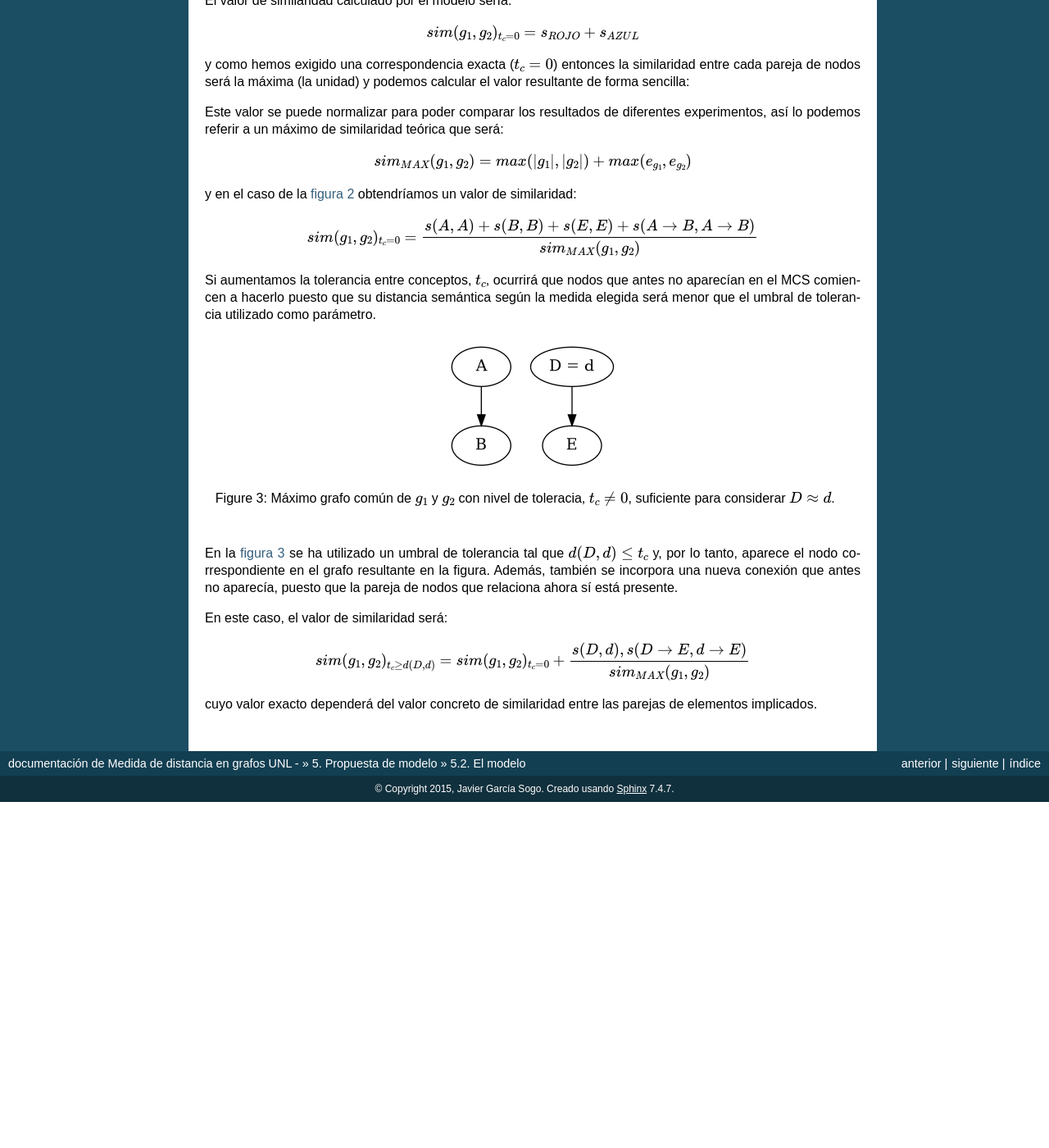
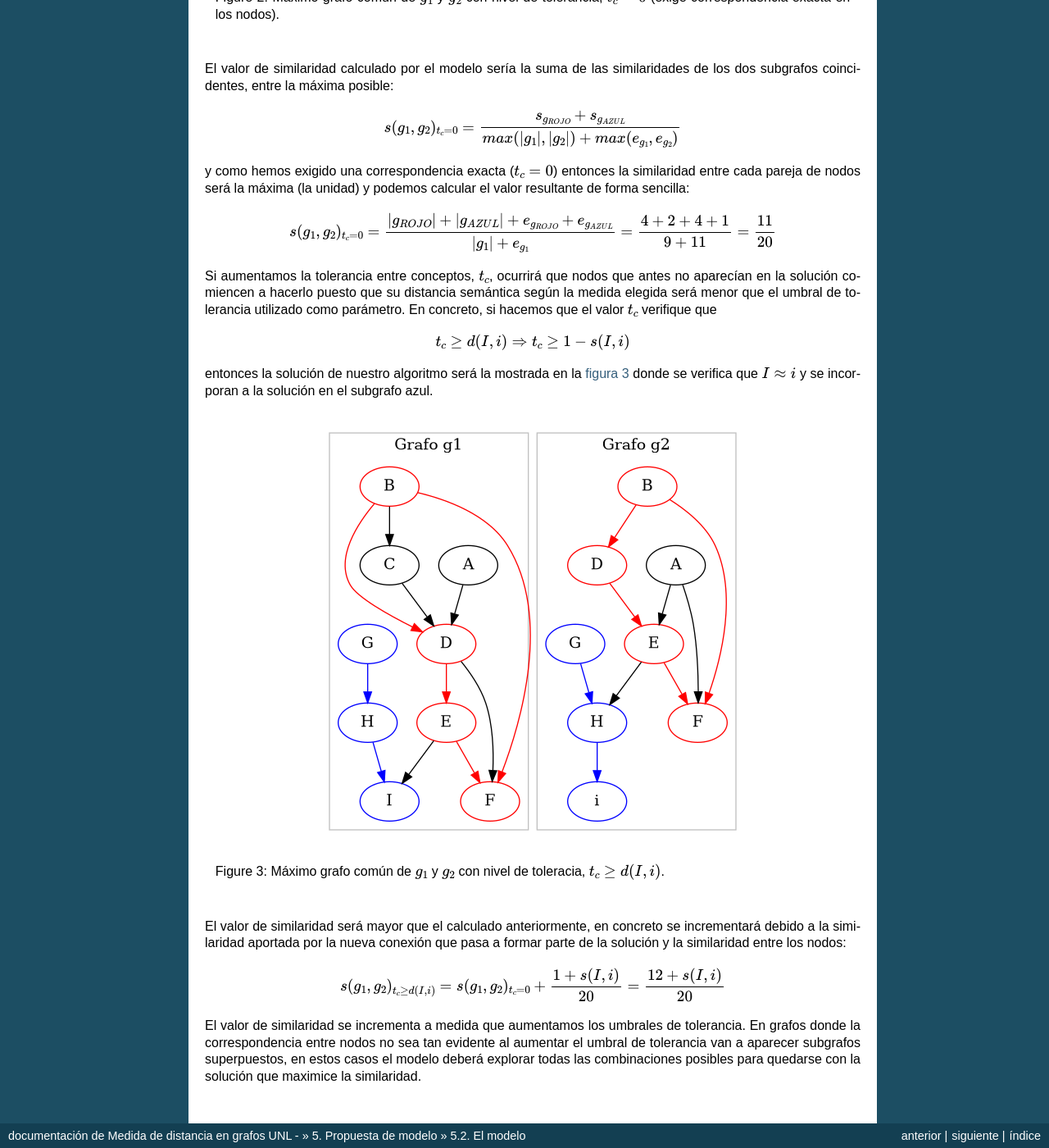
Before and after one commit to jgsogo/muia_tfm, a Sphinx documentation site: the page built from doc/4.model/ii.modelo.rst, in a window 1280 px wide and 1400 px high, scrolled down 2190 px. Shown: the whole window at 82% size. Built offline with Sphinx 7.4.7, drawn with Linux system fonts in a browser that asks for light colours; before the commit the page ends 3168 px from its top, so only the background shows below that; some of the changed text lies outside the part shown.

Commit message:
fini modelo

```diff
--- a/doc/4.model/ii.modelo.rst
+++ b/doc/4.model/ii.modelo.rst
@@ -42,12 +42,6 @@ Por lo tanto, el valor de similaridad se calcularía como
    s(G_1, G_2) = \frac{sim(G_1, G_2)}{sim_{MAX}(G_1, G_2)}
 
 y tomará siempre valores en el intervalo :math:`[0, 1]`.
-
-
-En la :num:`figura #fig-model-example-graph` se muestran dos grafos que servirán de
-ejemplo para ilustrar el modelo. En este caso no se han introducido etiquetas en las
-relaciones para simplificar la representación.
-
 
 .. _fig-model-example-graph:
 .. graphviz::
@@ -96,6 +90,9 @@ relaciones para simplificar la representación.
      }
    }
 
+En la :num:`figura #fig-model-example-graph` se muestran dos grafos que servirán de
+ejemplo para ilustrar el modelo. En este caso no se han introducido etiquetas en las
+relaciones para simplificar la representación.
 
 El algoritmo de McGregor nos permitirá realizar la búsqueda del máximo grafo común
 de una forma ordenada. Utilizando un nivel de tolerancia entre conceptos :math:`t_c=0`
@@ -104,12 +101,16 @@ exigimos una correspondencia exacta entre ellos y obtenemos el resultado de la
 
 En dicha figura se ha marcado en color los nodos y las relaciones que pertenecen a
 la solución de nuestro algoritmo: en este caso estaría formada por dos subgrafos
-(el rojo se correspondenría con el máximo grafo común) y ambos contribuyen.
+(el rojo se correspondenría con el máximo grafo común) y ambos contribuyen al
+valor de similaridad. A pesar de que hay otros nodos que también están presentes
+en ambos grafos (como el nodo :math:`A`) éste no forma parte de la solución puesto
+que está aislado y ya hemos comentado que sólo se consideran aquellos componentes que
+estén formados por un mínimo de dos nodos (como es el caso de la pareja :math:`G, H`).
 
 
 .. _fig-model-example-mcs1:
 .. graphviz::
-   :caption: Máximo grafo común de :math:`g_1` y :math:`g_2` con nivel de tolerancia, :math:`t_c=0`.
+   :caption: Máximo grafo común de :math:`g_1` y :math:`g_2` con nivel de tolerancia, :math:`t_c=0` (exige correspondencia exacta en los nodos).
 
    digraph foo {
      subgraph cluster_A {
@@ -156,64 +157,95 @@ la solución de nuestro algoritmo: en este caso estaría formada por dos subgraf
      }
    }
 
-El valor de similaridad calculado por el modelo sería:
+El valor de similaridad calculado por el modelo sería la suma de las similaridades de
+los dos subgrafos coincidentes, entre la máxima posible:
 
 .. math::
 
-   sim(g_1, g_2)_{t_c=0}=s_{ROJO} + s_{AZUL}
+   s(g_1, g_2)_{t_c=0}=\frac{s_{g_{ROJO}} + s_{g_{AZUL}}}{max(|g_1|, |g_2|) + max(e_{g_1}, e_{g_2})}
 
 y como hemos exigido una correspondencia exacta (:math:`t_c=0`) entonces la similaridad
 entre cada pareja de nodos será la máxima (la unidad) y podemos calcular el valor
 resultante de forma sencilla:
 
+.. math::
+
+   s(g_1, g_2)_{t_c=0}=\frac{|g_{ROJO}| + |g_{AZUL}| + e_{g_{ROJO}} + e_{g_{AZUL}}}{|g_1| + e_{g_1}} = \frac{4 + 2 + 4 + 1}{9 + 11} = \frac{11}{20}
 
 
-Este valor se puede normalizar para poder comparar los resultados de diferentes
-experimentos, así lo podemos referir a un máximo de similaridad teórica que será:
+Si aumentamos la tolerancia entre conceptos, :math:`t_c`, ocurrirá que nodos que
+antes no aparecían en la solución comiencen a hacerlo puesto que su distancia semántica
+según la medida elegida será menor que el umbral de tolerancia utilizado como
+parámetro. En concreto, si hacemos que el valor :math:`t_c` verifique que
 
 .. math::
 
-   sim_{MAX}(g_1, g_2) = max(|g_1|, |g_2|) + max(e_{g_1}, e_{g_2})
+    t_c \geq d(I, i)  \Rightarrow  t_c \geq 1 - s(I, i)
 
-y en el caso de la :num:`figura #fig-model-example-mcs1` obtendríamos un valor de
-similaridad:
+entonces la solución de nuestro algoritmo será la mostrada en la
+:num:`figura #fig-model-example-mcs2` donde se verifica que :math:`I \approx i` y se
+incorporan a la solución en el subgrafo azul.
+
+
+.. _fig-model-example-mcs2:
+.. graphviz::
+   :caption: Máximo grafo común de :math:`g_1` y :math:`g_2` con nivel de toleracia, :math:`t_c \geq d(I, i)`.
+
+   digraph foo {
+     subgraph cluster_A {
+         a0 [label="A"]
+         a1 [label="B", color=red]
+         a2 [label="C"]
+         a3 [label="D", color=red]
+         a4 [label="E", color=red]
+         a5 [label="F", color=red]
+         a6 [label="G", color=blue]
+         a7 [label="H", color=blue]
+         a8 [label="I", color=blue]
+         a0 -> a3
+         a1 -> a3 -> a4 -> a5 [color=red]
+         a1 -> a2 -> a3
+         a3 -> a5
+         a1 -> a5 [color=red]
+         a6 -> a7 [color=blue]
+         a7 -> a8 [color=blue]
+         a4 -> a8
+         label = "Grafo g1";
+         color = gray;
+     }
+
+     subgraph cluster_B {
+         b0 [label="A"]
+         b1 [label="B", color=red]
+         #b2 [label="C"]
+         b3 [label="D", color=red]
+         b4 [label="E", color=red]
+         b5 [label="F", color=red]
+         b6 [label="G", color=blue]
+         b7 [label="H", color=blue]
+         b8 [label="i", color=blue]
+         b1 -> b3-> b4 -> b5 [color=red]
+         b1 -> b5 [color=red]
+         b0 -> b4
+         b0 -> b5
+         b6 -> b7 [color=blue]
+         b7 -> b8 [color=blue]
+         b4 -> b7
+         label = "Grafo g2";
+         color = gray;
+     }
+   }
+
+El valor de similaridad será mayor que el calculado anteriormente, en concreto se
+incrementará debido a la similaridad aportada por la nueva conexión que pasa a
+formar parte de la solución y la similaridad entre los nodos:
 
 .. math::
 
-   sim(g_1, g_2)_{t_c=0} = \frac{s(A,A) + s(B,B) + s(E,E) + s(A \to B, A \to B)}{sim_{MAX}(g_1, g_2)}
+   s(g_1, g_2)_{t_c \geq d(I,i)}= s(g_1, g_2)_{t_c=0} + \frac{1 + s(I, i)}{20} = \frac{12 + s(I, i)}{20}
 
-
-Si aumentamos la tolerancia entre conceptos, :math:`t_c`, ocurrirá que nodos que
-antes no aparecían en el MCS comiencen a hacerlo puesto que su distancia semántica
-según la medida elegida será menor que el umbral de tolerancia utilizado como
-parámetro.
-
-.. _fig-model-example-mcs2:
-.. graphviz::
-   :caption: Máximo grafo común de :math:`g_1` y :math:`g_2` con nivel de toleracia, :math:`t_c \neq 0`, suficiente para considerar :math:`D \approx d`.
-
-   digraph foo {
-    # MCS
-    A[label="A"]
-    B[label="B"]
-    D[label="D = d"]
-    E[label="E"]
-
-    A -> B
-    D -> E
-   }
-
-En la :num:`figura #fig-model-example-mcs2` se ha utilizado un umbral de tolerancia
-tal que :math:`d(D, d) \leq t_c` y, por lo tanto, aparece el nodo correspondiente
-en el grafo resultante en la figura. Además, también se incorpora una nueva conexión
-que antes no aparecía, puesto que la pareja de nodos que relaciona ahora sí está
-presente.
-
-En este caso, el valor de similaridad será:
-
-.. math::
-
-   sim(g_1, g_2)_{t_c \geq d(D,d)} = sim(g_1, g_2)_{t_c=0} + \frac{s(D, d), s(D \to E, d \to E)}{sim_{MAX}(g_1, g_2)}
-
-cuyo valor exacto dependerá del valor concreto de similaridad entre las parejas de
-elementos implicados.
+El valor de similaridad se incrementa a medida que aumentamos los umbrales de
+tolerancia. En grafos donde la correspondencia entre nodos no sea tan evidente al
+aumentar el umbral de tolerancia van a aparecer subgrafos
+superpuestos, en estos casos el modelo deberá explorar todas las combinaciones posibles
+para quedarse con la solución que maximice la similaridad.
```
